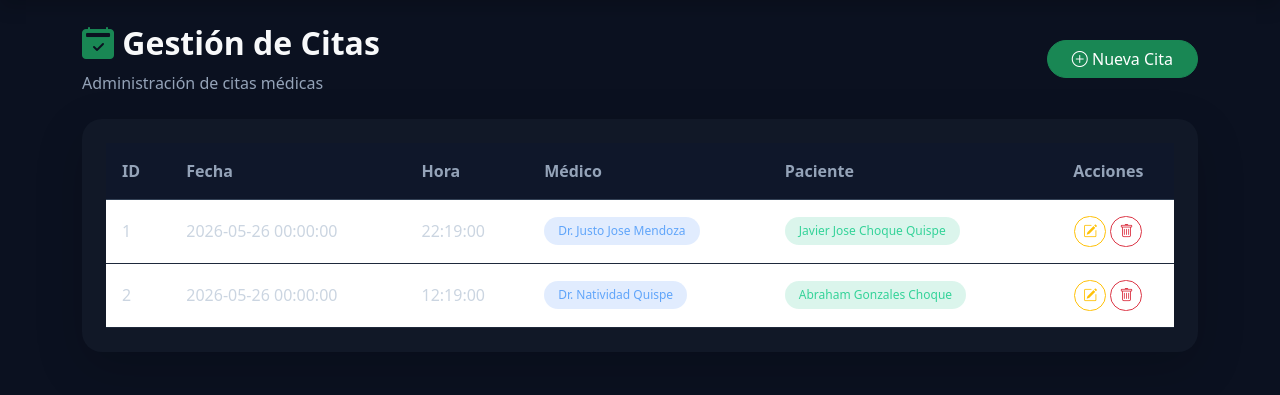
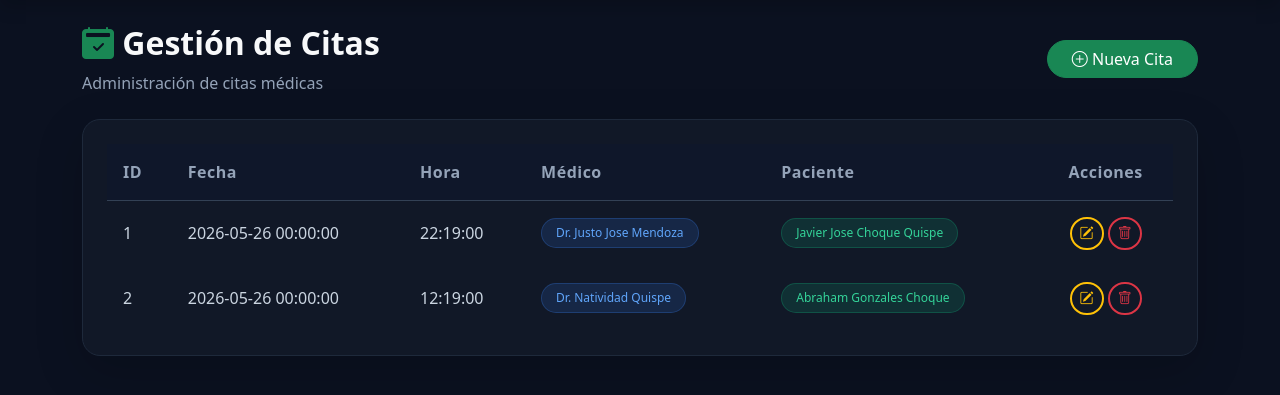
Before and after one commit to J-stark10/Examen_Practico_Flask_2, a Flask app: page /citas/ in a window 1280 px wide. Shown: the part 58-453 px from the top of the page. Run offline with Flask 3, Linux system fonts and the light colour scheme; data comes from the database, SQL or seed files in the repository; both versions use the stored data as it was after the commit.

Commit message:
cambios realizados

```diff
--- a/src/citas/routes.py
+++ b/src/citas/routes.py
@@ -7,24 +7,28 @@ from src.pacientes.models import Paciente
 
 bp_citas = Blueprint('citas', __name__, template_folder='templates')
 
+
 @bp_citas.route('/')
 def index():
     citas = Cita.query.all()
     return render_template('cita/index.html', citas=citas)
 
-@bp_citas.route('/create', methods=['GET','POST'])
+
+@bp_citas.route('/create', methods=['GET', 'POST'])
 def create():
 
     medicos = Medico.query.all()
     pacientes = Paciente.query.all()
 
     if request.method == 'POST':
+
         fecha_str = request.form.get('fecha')
-        hora = request.form.get('hora')
+        hora_str = request.form.get('hora')
         medico_id = request.form.get('medico_id')
         paciente_id = request.form.get('paciente_id')
 
         fecha = datetime.strptime(fecha_str, '%Y-%m-%d').date()
+        hora = datetime.strptime(hora_str, '%H:%M').time()
 
         cita = Cita(
             fecha=fecha,
@@ -44,20 +48,37 @@ def create():
         pacientes=pacientes
     )
 
-@bp_citas.route('/edit/<int:id>', methods=['GET','POST'])
+
+@bp_citas.route('/edit/<int:id>', methods=['GET', 'POST'])
 def edit(id):
 
-    cita = Cita.query.get(id)
+    cita = Cita.query.get_or_404(id)
+
     medicos = Medico.query.all()
     pacientes = Paciente.query.all()
 
     if request.method == 'POST':
+
         fecha_str = request.form.get('fecha')
+        hora_str = request.form.get('hora')
 
-        cita.fecha = datetime.strptime(fecha_str, '%Y-%m-%d').date()
-        cita.hora = request.form.get('hora')
-        cita.medico_id = int(request.form.get('medico_id'))
-        cita.paciente_id = int(request.form.get('paciente_id'))
+        cita.fecha = datetime.strptime(
+            fecha_str,
+            '%Y-%m-%d'
+        ).date()
+
+        cita.hora = datetime.strptime(
+            hora_str,
+            '%H:%M'
+        ).time()
+
+        cita.medico_id = int(
+            request.form.get('medico_id')
+        )
+
+        cita.paciente_id = int(
+            request.form.get('paciente_id')
+        )
 
         db.session.commit()
 
@@ -70,9 +91,12 @@ def edit(id):
         pacientes=pacientes
     )
 
+
 @bp_citas.route('/delete/<int:id>')
 def delete(id):
-    cita = Cita.query.get(id)
+
+    cita = Cita.query.get_or_404(id)
+
     db.session.delete(cita)
     db.session.commit()
 
--- a/src/citas/templates/cita/index.html
+++ b/src/citas/templates/cita/index.html
@@ -89,6 +89,7 @@
                             </a>
 
                             <a href="{{ url_for('citas.delete', id=cita.id) }}"
+                            onclick="return confirm('¿Estás seguro de eliminar esta cita?')"
                                class="btn btn-sm btn-outline-danger rounded-pill">
 
                                 <i class="bi bi-trash"></i>
@@ -117,29 +118,36 @@
     .custom-table{
         margin-bottom: 0;
         color: #e2e8f0;
+        border-collapse: separate;
+        border-spacing: 0;
     }
 
     .custom-table thead th{
-        background: #0f172a;
+        background-color: #0f172a;
         color: #94a3b8;
         border-bottom: 1px solid #334155;
         padding: 16px;
         font-weight: 600;
+        letter-spacing: .5px;
     }
 
     .custom-table tbody tr{
+        background-color: #111827;
         border-bottom: 1px solid #1e293b;
-        transition: 0.2s ease;
+        transition: all .2s ease;
     }
 
     .custom-table tbody tr:hover{
-        background: rgba(148,163,184,0.05);
+        background-color: #1e293b;
+        transform: scale(1.002);
     }
 
     .custom-table td{
+        background-color: #111827;
+        color: #cbd5e1;
         padding: 16px;
         border-bottom: none;
-        color: #cbd5e1;
+        vertical-align: middle;
     }
 
     .medico-badge{
@@ -148,6 +156,7 @@
         padding: 8px 14px;
         border-radius: 999px;
         font-weight: 500;
+        border: 1px solid rgba(59,130,246,0.25);
     }
 
     .paciente-badge{
@@ -156,6 +165,24 @@
         padding: 8px 14px;
         border-radius: 999px;
         font-weight: 500;
+        border: 1px solid rgba(16,185,129,0.25);
+    }
+
+    .btn-outline-warning,
+    .btn-outline-danger{
+        border-width: 2px;
+    }
+
+    .btn-outline-warning:hover,
+    .btn-outline-danger:hover{
+        transform: translateY(-1px);
+        transition: .2s ease;
+    }
+
+    .card{
+        background-color: #111827;
+        border: 1px solid #1e293b !important;
+        border-radius: 18px;
     }
 
 </style>
```
Also changed, not shown: instance/db_medicontrol.db.
